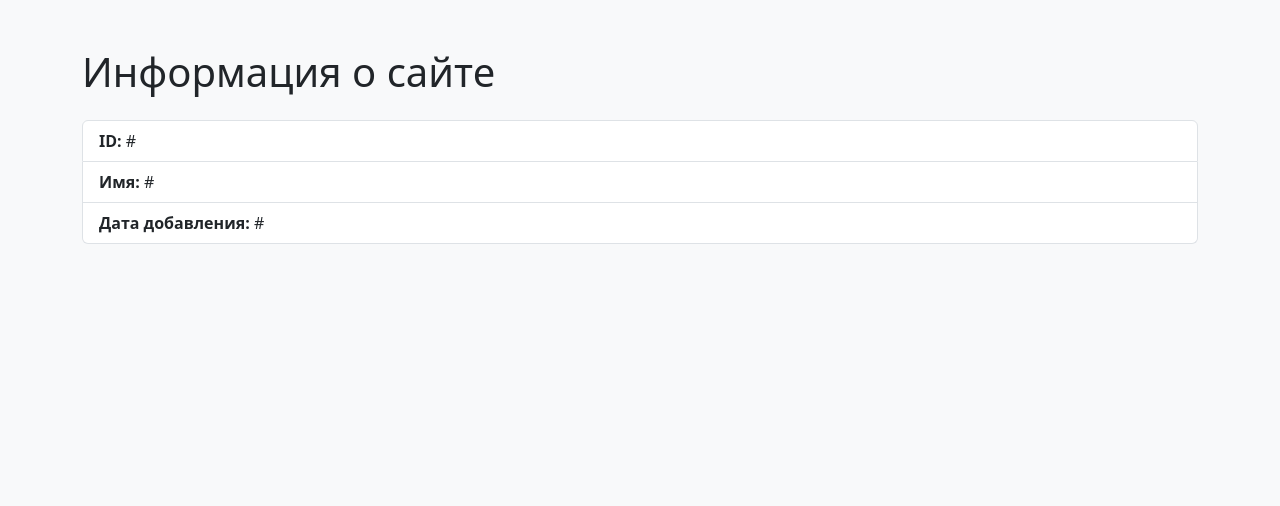
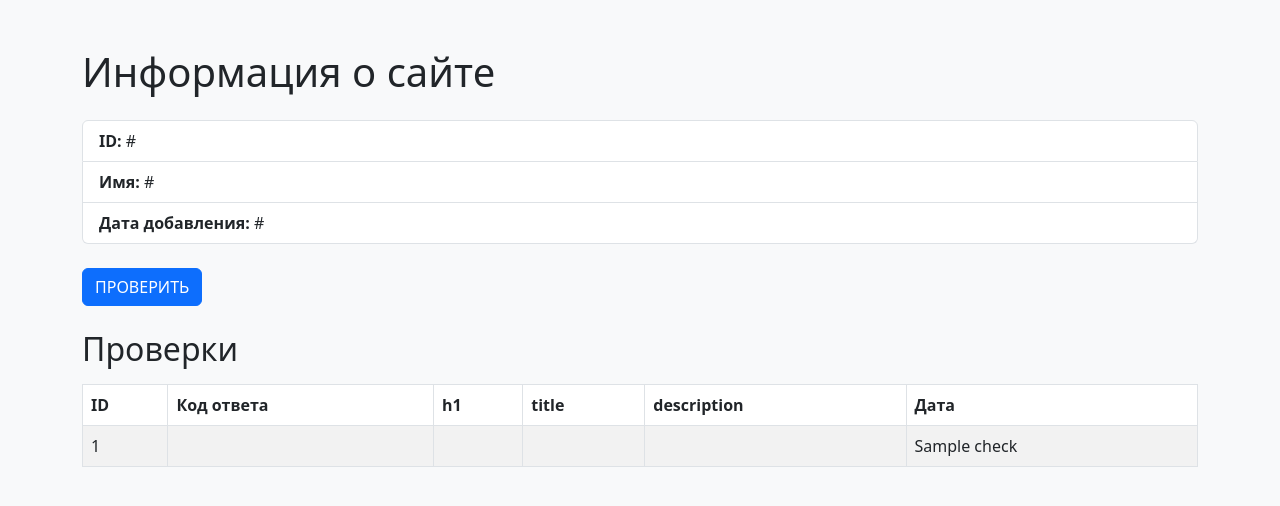
Before and after one commit to RustemYeldessov/python-project-83, a Flask app: template page_analyzer/templates/url_details.html in a window 1280 px wide. Shown: the top 506 px of the page. Run offline with Flask 3, Linux system fonts and the light colour scheme; the template is opened without the code that fills it: most values are stand-ins (such as "Sample title", 1, 10 or a date in 2020); some libraries are stand-ins or nearby versions.

Commit message:
Дополнил show.url

```diff
--- a/page_analyzer/app.py
+++ b/page_analyzer/app.py
@@ -73,9 +73,17 @@
             (id,)
         )
         url = cursor.fetchone()
-    if url is None:
-        return 'URL не найден', 404
-    return render_template('url_detail.html', url=url)
+        if url is None:
+            return 'URL не найден', 404
+
+        cursor.execute(
+            'SELECT id, status_code, h1, title, description, created_at '
+            'FROM url_checks WHERE url_id = %s ORDER BY id DESC',
+            (id,)
+        )
+        checks = cursor.fetchall()
+
+    return render_template('url_detail.html', url=url, checks=checks)
 
 
 @app.post('/urls/<int:id>/checks')
--- a/page_analyzer/templates/url_details.html
+++ b/page_analyzer/templates/url_details.html
@@ -8,11 +8,44 @@
 <body class="bg-light">
 <div class="container py-5">
     <h1 class="mb-4">Информация о сайте</h1>
-    <ul class="list-group">
+
+    <ul class="list-group mb-4">
         <li class="list-group-item"><strong>ID:</strong> {{ url[0] }}</li>
         <li class="list-group-item"><strong>Имя:</strong> {{ url[1] }}</li>
         <li class="list-group-item"><strong>Дата добавления:</strong> {{ url[2] }}</li>
     </ul>
+
+    <form action="{{ url_for('check_url', id=url[0]) }}" method="post" class="mb-4">
+        <button type="submit" class="btn btn-primary" data-test="check-button">ПРОВЕРИТЬ</button>
+    </form>
+
+    {% if checks %}
+    <h2 class="mb-3">Проверки</h2>
+    <table class="table table-bordered table-striped">
+        <thead>
+        <tr>
+            <th>ID</th>
+            <th>Код ответа</th>
+            <th>h1</th>
+            <th>title</th>
+            <th>description</th>
+            <th>Дата</th>
+        </tr>
+        </thead>
+        <tbody>
+        {% for check in checks %}
+        <tr>
+            <td>{{ check[0] }}</td>  <!-- id -->
+            <td>{{ check[2] or '' }}</td>  <!-- status_code -->
+            <td>{{ check[3] or '' }}</td>  <!-- h1 -->
+            <td>{{ check[4] or '' }}</td>  <!-- title -->
+            <td>{{ check[5] or '' }}</td>  <!-- description -->
+            <td>{{ check[6] }}</td>  <!-- created_at -->
+        </tr>
+        {% endfor %}
+        </tbody>
+    </table>
+    {% endif %}
 </div>
 </body>
 </html>
```
